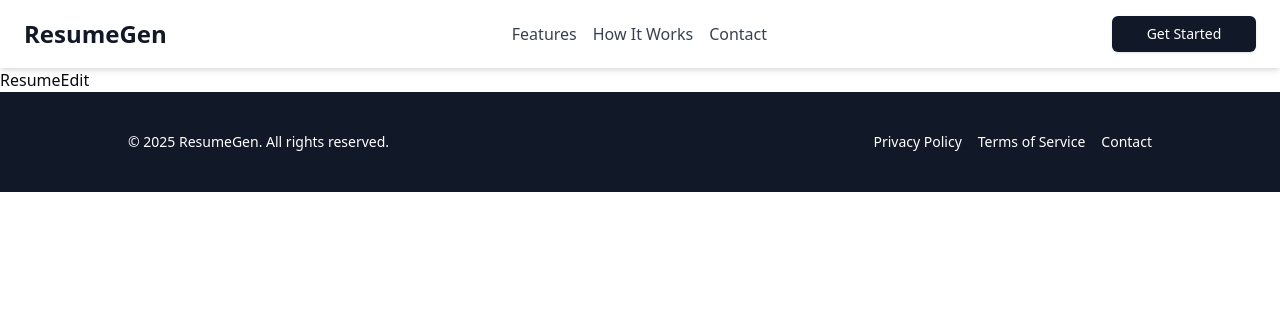
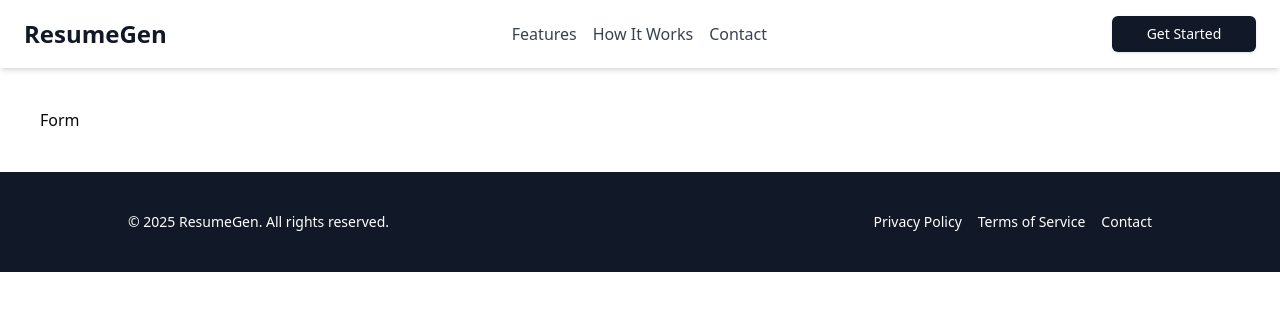
Before and after one commit to ArijitMajumdardev/HireGen, a React (Vite) app in the folder client/: page /resume/1/edit in a window 1280 px wide. Shown: the top 310 px of the page. Built offline with nearby package versions, Linux system fonts and the light colour scheme; no server answers.

Commit message:
Added the resume edit page and fixed fetching all resume in Dashboard page

```diff
--- /dev/null
+++ b/client/src/Data/dummy.tsx
@@ -0,0 +1,86 @@
+export default{
+    firstName:'James',
+    lastName:'Carter',
+    jobTitle:'full stack developer',
+    address:'525 N tryon Street, NC 28117',
+    phone:'(123)-456-7890',
+    email:'exmaple@gmail.com',
+    themeColor:"#ff6666",
+    summery:'Lorem ipsum dolor sit amet, consectetur adipiscing elit, sed do eiusmod tempor incididunt ut labore et dolore magna aliqua. Ut enim ad minim veniam, quis nostrud exercitation ullamco laboris nisi ut aliquip ex ea commodo consequat. Duis aute irure dolor in reprehenderit in voluptate velit esse cillum dolore eu fugiat nulla pariatur. Excepteur sint occaecat cupidatat non proident, sunt in culpa qui officia deserunt mollit anim id est laborum.',
+    experience:[
+        {
+            id:1,
+            title:'Full Stack Developer',
+            companyName:'Amazon',
+            city:'New York',
+            state:'NY',
+            startDate:'Jan 2021',
+            endDate:'',
+            currentlyWorking:true,
+            workSummery:' Designed, developed, and maintained full-stack applications using React and Node.js.\n'+
+            '• Implemented responsive user interfaces with React, ensuring seamless user experiences across\n'+
+            'various devices and browsers.\n'+
+            '• Maintaining the React Native in-house organization application.'+
+            '• CreatedRESTfulAPIs withNode.js and Express,facilitating data communicationbetween the front-end'+
+            'and back-end systems.'
+        },
+        {
+            id:2,
+            title:'Frontend Developer',
+            companyName:'Google',
+            city:'Charlotte',
+            state:'NC',
+            startDate:'May 2019',
+            endDate:'Jan 2021',
+            currentlyWorking:false,
+            workSummery:' Designed, developed, and maintained full-stack applications using React and Node.js.'+
+            '• Implemented responsive user interfaces with React, ensuring seamless user experiences across'+
+            'various devices and browsers.'+
+            '• Maintaining the React Native in-house organization application.'+
+            '• CreatedRESTfulAPIs withNode.js and Express,facilitating data communicationbetween the front-end'+
+            'and back-end systems.'
+        }
+    ],
+    education:[
+        {
+            id:1,
+            universityName:'Western Illinois University',
+            startDate:'Aug 2018',
+            endDate:'Dec:2019',
+            degree:'Master',
+            major:'Computer Science',
+            description:'Lorem ipsum dolor sit amet, consectetur adipiscing elit, sed do eiusmod tempor incididunt ut labore et dolore magna aliqua. Ut enim ad minim veniam, quis nostrud'
+        },
+        {
+            id:2,
+            universityName:'Western Illinois University',
+            startDate:'Aug 2018',
+            endDate:'Dec:2019',
+            degree:'Master',
+            major:'Computer Science',
+            description:'Lorem ipsum dolor sit amet, consectetur adipiscing elit, sed do eiusmod tempor incididunt ut labore et dolore magna aliqua. Ut enim ad minim veniam, quis nostrud'
+        }
+    ],
+    skills:[
+        {
+            id:1,
+            name:'Angular',
+            rating:80,
+        },
+        {
+            id:1,
+            name:'React',
+            rating:100,
+        },
+        {
+            id:1,
+            name:'MySql',
+            rating:80,
+        },
+        {
+            id:1,
+            name:'React Native',
+            rating:100,
+        }
+    ]
+}
--- a/client/src/components/custom/ResumeCard.tsx
+++ b/client/src/components/custom/ResumeCard.tsx
@@ -20,7 +20,7 @@ const ResumeCard = ({resumeList}:{resumeList:IResumeList[]}) => {
   return (
       <div className='mt-4 grid grid-cols-1 md:grid-cols-3 gap-6 '>
           {
-          resumeList.map((resume, index) => (
+          resumeList.length>0 &&  resumeList.map((resume, index) => (
             <motion.div
               key={index}
               initial={{ opacity: 0, y: 20 }}
--- /dev/null
+++ b/client/src/components/resume/Form.tsx
@@ -0,0 +1,9 @@
+import React from 'react'
+
+const ResumeForm = () => {
+  return (
+    <div>Form</div>
+  )
+}
+
+export default ResumeForm
--- /dev/null
+++ b/client/src/components/resume/Preview.tsx
@@ -0,0 +1,15 @@
+import React from 'react'
+
+const ResumrPreview = () => {
+  return (
+      <div>
+          {/* personal detail */}
+          {/* summary */}
+          {/* experience */}
+          {/* education */}
+          {/* skill */}
+    </div>
+  )
+}
+
+export default ResumrPreview
--- /dev/null
+++ b/client/src/context/ResumeInfoProvider.tsx
@@ -0,0 +1,28 @@
+import { createContext, ReactNode, useContext } from "react";
+
+interface IResumeContext{
+
+}
+
+const ResumeInfoContext = createContext<IResumeContext|undefined>(undefined)
+
+const ResumeInfoProvider = ({children}:{ children: ReactNode }) => {
+
+    return (
+        <ResumeInfoContext.Provider >
+            {children}
+        </ResumeInfoContext.Provider>
+    )
+}
+
+
+
+ const useResumeInfo = () => {
+    const context = useContext(ResumeInfoContext);
+    if (!context) {
+      throw new Error("useAuth must be used within an AuthProvider");
+    }
+    return context;
+  };
+
+export {useResumeInfo,ResumeInfoProvider}
--- a/client/src/pages/ResumeEdit.tsx
+++ b/client/src/pages/ResumeEdit.tsx
@@ -1,3 +1,6 @@
+import ResumeForm from '@/components/resume/Form'
+import ResumrPreview from '@/components/resume/Preview'
+import { ResumeInfoProvider } from '@/context/ResumeInfoProvider'
 import React, { useEffect } from 'react'
 import { useParams } from 'react-router-dom'
 
@@ -6,9 +9,19 @@ const ResumeEdit = () => {
 
     useEffect(() => {
        console.log(param)
-    },[])
+    }, [])
+
+
   return (
-    <div>ResumeEdit</div>
+
+    <ResumeInfoProvider>
+
+    <div className=' grid grid-cols-1 md:grid-cols-2 gap-10 p-10'>
+      <ResumeForm />
+      <ResumrPreview/>
+
+    </div>
+    </ResumeInfoProvider>
   )
 }
 
```
